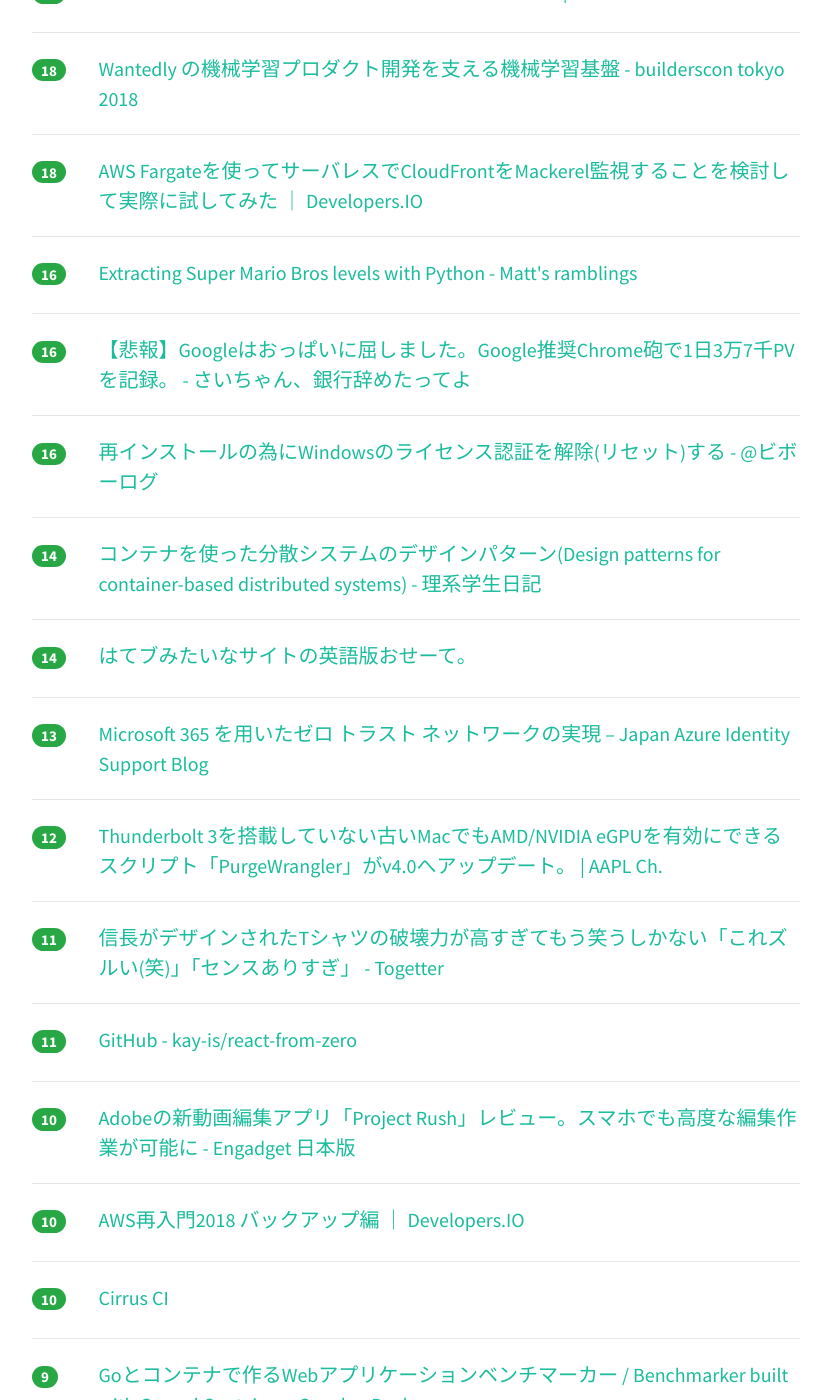
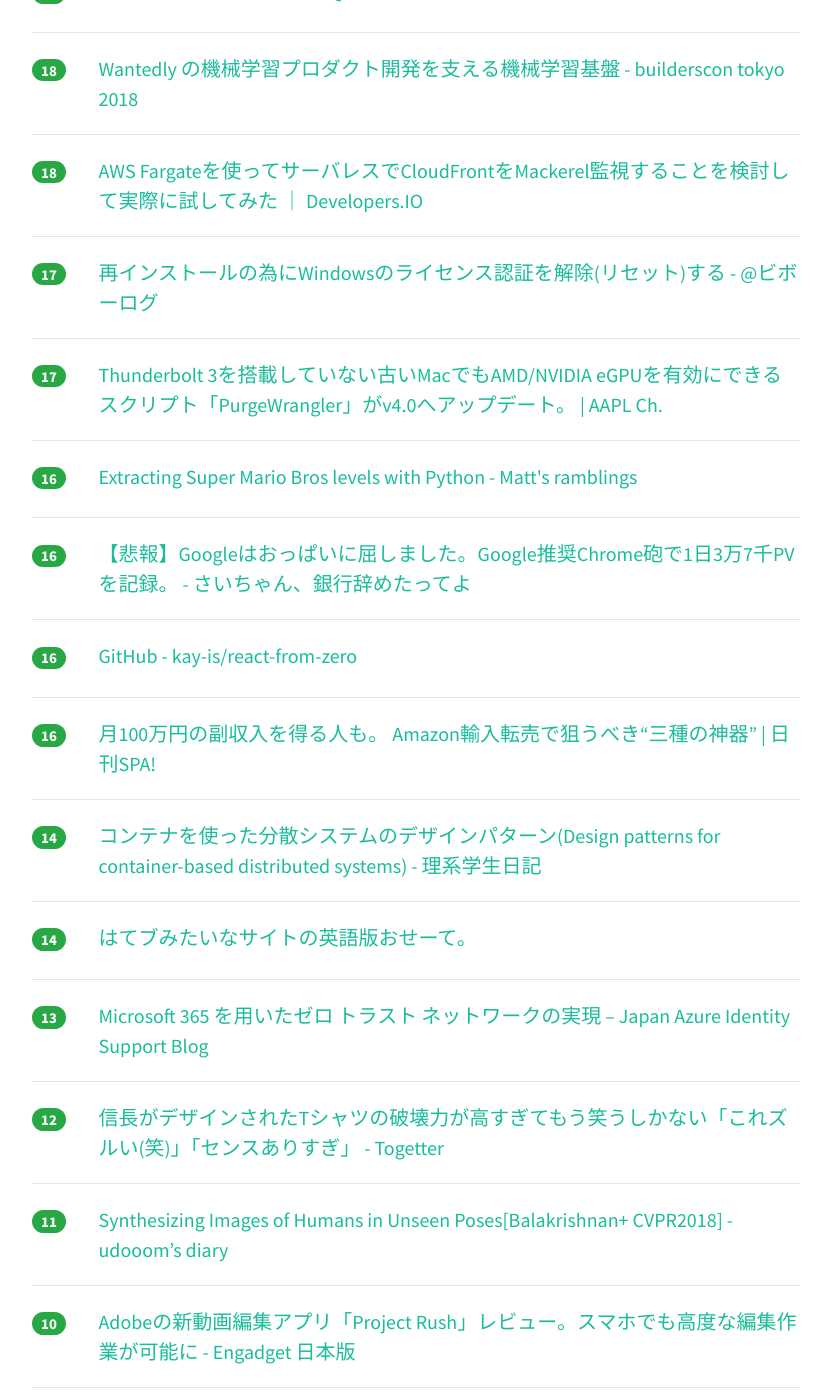
Before and after one commit to yatta47/hatena-matome-site, a Jekyll site: the page built from _posts/2018-07-01-hatena.md, in a window 1280 px wide and 1400 px high, scrolled down 1653 px. Shown: the whole window, without its empty margins (224-1055 px from the left). Built offline with Jekyll 4.4.1, drawn with Linux system fonts in a browser that asks for light colours; nearby versions of some CDN libraries; some of the changed text lies outside the part shown.

Commit message:
Updated 2018-07-01

```diff
--- a/_posts/2018-07-01-hatena.md
+++ b/_posts/2018-07-01-hatena.md
@@ -1,19 +1,19 @@
 ---
 layout: post
 title:  "2018-07-01 はてぶIT"
-date:   2018-07-01 18:03:27
+date:   2018-07-01 19:02:37
 tags: [it-hotentry]
 ---
-50 件のデータあり
+53 件のデータあり
 
 <hr><div class="row">
-<div class="col-1"><span class="badge badge-pill badge-success h2">184</span></div>
-<div class="col-11"><a href='http://blog.inouetakuya.info/entry/2018/06/30/204134' target='_blank'>49インチ 4K ディスプレイの感想 - 彼女からは、おいちゃんと呼ばれています</a></div>
+<div class="col-1"><span class="badge badge-pill badge-success h2">211</span></div>
+<div class="col-11"><a href='https://note.mu/psychs/n/nc519c2c85801' target='_blank'>Twitter での6年間 1｜Satoshi Nakagawa｜note</a></div>
 </div>
 <hr>
 <div class="row">
-<div class="col-1"><span class="badge badge-pill badge-success h2">179</span></div>
-<div class="col-11"><a href='https://note.mu/psychs/n/nc519c2c85801' target='_blank'>Twitter での6年間 1｜Satoshi Nakagawa｜note</a></div>
+<div class="col-1"><span class="badge badge-pill badge-success h2">196</span></div>
+<div class="col-11"><a href='http://blog.inouetakuya.info/entry/2018/06/30/204134' target='_blank'>49インチ 4K ディスプレイの感想 - 彼女からは、おいちゃんと呼ばれています</a></div>
 </div>
 <hr>
 <div class="row">
@@ -42,27 +42,32 @@ tags: [it-hotentry]
 </div>
 <hr>
 <div class="row">
-<div class="col-1"><span class="badge badge-pill badge-success h2">28</span></div>
+<div class="col-1"><span class="badge badge-pill badge-success h2">29</span></div>
 <div class="col-11"><a href='http://d.hatena.ne.jp/ogawad/20101206/1291587061' target='_blank'>Windows アクティベーションの期限切れを延長する方法 - 仮想化でプリセールスしてるSEの一日</a></div>
 </div>
 <hr>
 <div class="row">
-<div class="col-1"><span class="badge badge-pill badge-success h2">27</span></div>
+<div class="col-1"><span class="badge badge-pill badge-success h2">28</span></div>
 <div class="col-11"><a href='https://blog.shibayan.jp/entry/20180701/1530374130' target='_blank'>ASP.NET Core 用のメタパッケージを絶対に使うべき理由 - しばやん雑記</a></div>
 </div>
 <hr>
 <div class="row">
-<div class="col-1"><span class="badge badge-pill badge-success h2">25</span></div>
+<div class="col-1"><span class="badge badge-pill badge-success h2">26</span></div>
 <div class="col-11"><a href='https://medium.com/@yhirano55/f575a06129cf' target='_blank'>Aimingでの3年間の日々と感謝 – Yoshiyuki Hirano – Medium</a></div>
 </div>
 <hr>
 <div class="row">
-<div class="col-1"><span class="badge badge-pill badge-success h2">24</span></div>
+<div class="col-1"><span class="badge badge-pill badge-success h2">26</span></div>
+<div class="col-11"><a href='https://yoshikawaweb.com/markdown-css.html' target='_blank'>Markdown＋CSS組版での技術系同人誌制作時の環境 | 吉川ウェブ</a></div>
+</div>
+<hr>
+<div class="row">
+<div class="col-1"><span class="badge badge-pill badge-success h2">25</span></div>
 <div class="col-11"><a href='https://japan.cnet.com/article/35121727/' target='_blank'>スマホをかざすと麻雀の点数表示「麻雀カメラ」--KDDIの画像認識テクノロジを活用 - CNET Japan</a></div>
 </div>
 <hr>
 <div class="row">
-<div class="col-1"><span class="badge badge-pill badge-success h2">22</span></div>
+<div class="col-1"><span class="badge badge-pill badge-success h2">25</span></div>
 <div class="col-11"><a href='https://anond.hatelabo.jp/20180701003148' target='_blank'>IT多重請負廃止党</a></div>
 </div>
 <hr>
@@ -77,11 +82,6 @@ tags: [it-hotentry]
 </div>
 <hr>
 <div class="row">
-<div class="col-1"><span class="badge badge-pill badge-success h2">20</span></div>
-<div class="col-11"><a href='https://yoshikawaweb.com/markdown-css.html' target='_blank'>Markdown＋CSS組版での技術系同人誌制作時の環境 | 吉川ウェブ</a></div>
-</div>
-<hr>
-<div class="row">
 <div class="col-1"><span class="badge badge-pill badge-success h2">18</span></div>
 <div class="col-11"><a href='https://builderscon.io/tokyo/2018/session/bacea03a-9bb6-4042-a31e-983b23efca59' target='_blank'>Wantedly の機械学習プロダクト開発を支える機械学習基盤 - builderscon tokyo 2018</a></div>
 </div>
@@ -89,6 +89,16 @@ tags: [it-hotentry]
 <div class="row">
 <div class="col-1"><span class="badge badge-pill badge-success h2">18</span></div>
 <div class="col-11"><a href='https://dev.classmethod.jp/cloud/aws/fargate-mackerel-cloudfront-poc/' target='_blank'>AWS Fargateを使ってサーバレスでCloudFrontをMackerel監視することを検討して実際に試してみた ｜ Developers.IO</a></div>
+</div>
+<hr>
+<div class="row">
+<div class="col-1"><span class="badge badge-pill badge-success h2">17</span></div>
+<div class="col-11"><a href='https://sites.google.com/site/bknobiboroku/windows/reset_activation_on_windows' target='_blank'>再インストールの為にWindowsのライセンス認証を解除(リセット)する - @ビボーログ</a></div>
+</div>
+<hr>
+<div class="row">
+<div class="col-1"><span class="badge badge-pill badge-success h2">17</span></div>
+<div class="col-11"><a href='https://applech2.com/archives/20180701-purge-wrangler-v4-now-available.html' target='_blank'>Thunderbolt 3を搭載していない古いMacでもAMD/NVIDIA eGPUを有効にできるスクリプト「PurgeWrangler」がv4.0へアップデート。 | AAPL Ch.</a></div>
 </div>
 <hr>
 <div class="row">
@@ -103,7 +113,12 @@ tags: [it-hotentry]
 <hr>
 <div class="row">
 <div class="col-1"><span class="badge badge-pill badge-success h2">16</span></div>
-<div class="col-11"><a href='https://sites.google.com/site/bknobiboroku/windows/reset_activation_on_windows' target='_blank'>再インストールの為にWindowsのライセンス認証を解除(リセット)する - @ビボーログ</a></div>
+<div class="col-11"><a href='https://github.com/kay-is/react-from-zero' target='_blank'>GitHub - kay-is/react-from-zero</a></div>
+</div>
+<hr>
+<div class="row">
+<div class="col-1"><span class="badge badge-pill badge-success h2">16</span></div>
+<div class="col-11"><a href='https://nikkan-spa.jp/1486115' target='_blank'>月100万円の副収入を得る人も。 Amazon輸入転売で狙うべき“三種の神器” | 日刊SPA!</a></div>
 </div>
 <hr>
 <div class="row">
@@ -123,17 +138,12 @@ tags: [it-hotentry]
 <hr>
 <div class="row">
 <div class="col-1"><span class="badge badge-pill badge-success h2">12</span></div>
-<div class="col-11"><a href='https://applech2.com/archives/20180701-purge-wrangler-v4-now-available.html' target='_blank'>Thunderbolt 3を搭載していない古いMacでもAMD/NVIDIA eGPUを有効にできるスクリプト「PurgeWrangler」がv4.0へアップデート。 | AAPL Ch.</a></div>
-</div>
-<hr>
-<div class="row">
-<div class="col-1"><span class="badge badge-pill badge-success h2">11</span></div>
 <div class="col-11"><a href='https://togetter.com/li/1242266' target='_blank'>信長がデザインされたTシャツの破壊力が高すぎてもう笑うしかない「これズルい(笑)」「センスありすぎ」 - Togetter</a></div>
 </div>
 <hr>
 <div class="row">
 <div class="col-1"><span class="badge badge-pill badge-success h2">11</span></div>
-<div class="col-11"><a href='https://github.com/kay-is/react-from-zero' target='_blank'>GitHub - kay-is/react-from-zero</a></div>
+<div class="col-11"><a href='http://udoooom.hatenablog.com/entry/2018/06/30/210742' target='_blank'>Synthesizing Images of Humans in Unseen Poses[Balakrishnan+ CVPR2018] - udooom’s diary</a></div>
 </div>
 <hr>
 <div class="row">
@@ -149,6 +159,11 @@ tags: [it-hotentry]
 <div class="row">
 <div class="col-1"><span class="badge badge-pill badge-success h2">10</span></div>
 <div class="col-11"><a href='https://cirrus-ci.org/' target='_blank'>Cirrus CI</a></div>
+</div>
+<hr>
+<div class="row">
+<div class="col-1"><span class="badge badge-pill badge-success h2">10</span></div>
+<div class="col-11"><a href='https://news.mynavi.jp/article/win10tips-291/' target='_blank'>Windows 10ミニTips(291) 複数のストレージを単一のドライブとして使う | マイナビニュース</a></div>
 </div>
 <hr>
 <div class="row">
@@ -183,6 +198,11 @@ tags: [it-hotentry]
 <hr>
 <div class="row">
 <div class="col-1"><span class="badge badge-pill badge-success h2">7</span></div>
+<div class="col-11"><a href='https://speakerdeck.com/yosuke_furukawa/rikurutotekufalserozizufalseji-shu-dong-xiang?slide=43' target='_blank'>リクルートテクノロジーズの技術動向 - Speaker Deck</a></div>
+</div>
+<hr>
+<div class="row">
+<div class="col-1"><span class="badge badge-pill badge-success h2">7</span></div>
 <div class="col-11"><a href='https://aws.amazon.com/about-aws/whats-new/2018/06/aws-dms-can-start-replication-anywhere-in-a-transaction-log/' target='_blank'>AWS Database Migration Service Can Start Replication Anywhere in a Transaction Log</a></div>
 </div>
 <hr>
@@ -198,17 +218,7 @@ tags: [it-hotentry]
 <hr>
 <div class="row">
 <div class="col-1"><span class="badge badge-pill badge-success h2">6</span></div>
-<div class="col-11"><a href='https://speakerdeck.com/yosuke_furukawa/rikurutotekufalserozizufalseji-shu-dong-xiang?slide=43' target='_blank'>リクルートテクノロジーズの技術動向 - Speaker Deck</a></div>
-</div>
-<hr>
-<div class="row">
-<div class="col-1"><span class="badge badge-pill badge-success h2">6</span></div>
 <div class="col-11"><a href='https://japan.cnet.com/article/35121726/' target='_blank'>バンナム、スマホゲーム「ミリシタ」1周年記念でイベント--各種新情報を公開 - CNET Japan</a></div>
-</div>
-<hr>
-<div class="row">
-<div class="col-1"><span class="badge badge-pill badge-success h2">6</span></div>
-<div class="col-11"><a href='http://udoooom.hatenablog.com/entry/2018/06/30/210742' target='_blank'>Synthesizing Images of Humans in Unseen Poses[Balakrishnan+ CVPR2018] - udooom’s diary</a></div>
 </div>
 <hr>
 <div class="row">
@@ -237,13 +247,8 @@ tags: [it-hotentry]
 </div>
 <hr>
 <div class="row">
-<div class="col-1"><span class="badge badge-pill badge-success h2">5</span></div>
+<div class="col-1"><span class="badge badge-pill badge-success h2">6</span></div>
 <div class="col-11"><a href='https://japanese.engadget.com/2018/06/29/thinkpad/' target='_blank'>ThinkPadをポチってから手元に届くまでの全行程を大追跡！（前編）：電脳オルタナティヴ - Engadget 日本版</a></div>
-</div>
-<hr>
-<div class="row">
-<div class="col-1"><span class="badge badge-pill badge-success h2">4</span></div>
-<div class="col-11"><a href='https://news.mynavi.jp/article/win10tips-291/' target='_blank'>Windows 10ミニTips(291) 複数のストレージを単一のドライブとして使う | マイナビニュース</a></div>
 </div>
 <hr>
 <div class="row">
@@ -256,3 +261,13 @@ tags: [it-hotentry]
 <div class="col-11"><a href='https://www.percona.com/blog/2018/06/27/scaling-postgresql-with-pgbouncer-you-may-need-a-connection-pooler-sooner-than-you-expect/' target='_blank'>Scaling PostgreSQL with PgBouncer: You May Need a Connection Pooler Sooner Than You Expect - Percona Database Performance Blog</a></div>
 </div>
 <hr>
+<div class="row">
+<div class="col-1"><span class="badge badge-pill badge-success h2">4</span></div>
+<div class="col-11"><a href='https://note.mu/psychs/n/nf2cb4429dce6' target='_blank'>Twitter での6年間 #3｜Satoshi Nakagawa｜note</a></div>
+</div>
+<hr>
+<div class="row">
+<div class="col-1"><span class="badge badge-pill badge-success h2">4</span></div>
+<div class="col-11"><a href='http://www.itmedia.co.jp/pcuser/articles/1806/30/news023.html' target='_blank'>AIが落ちこぼれ学生を未然に防ぐ？　MicrosoftがAIで成果を上げている5つの分野 - ITmedia PC USER</a></div>
+</div>
+<hr>
```
